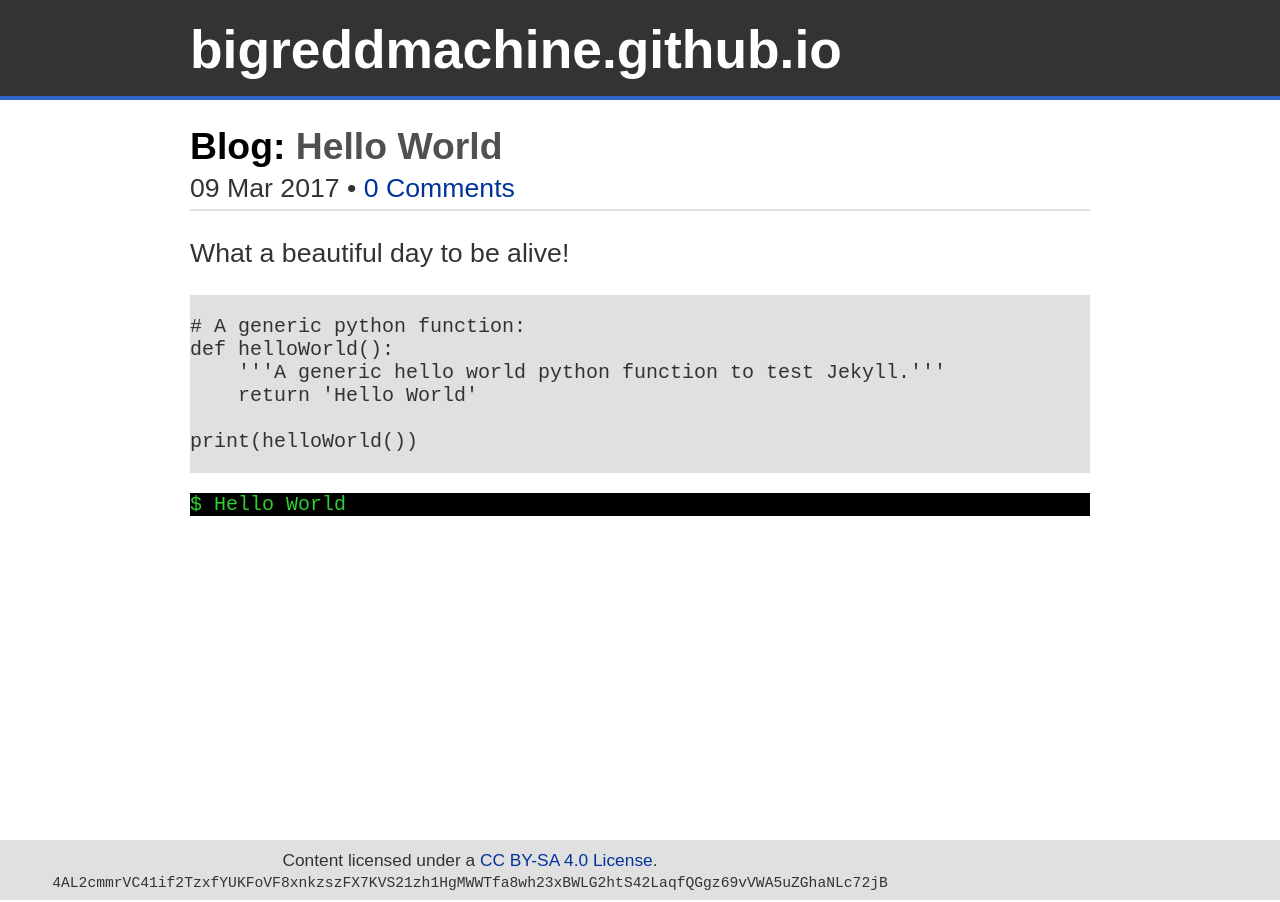
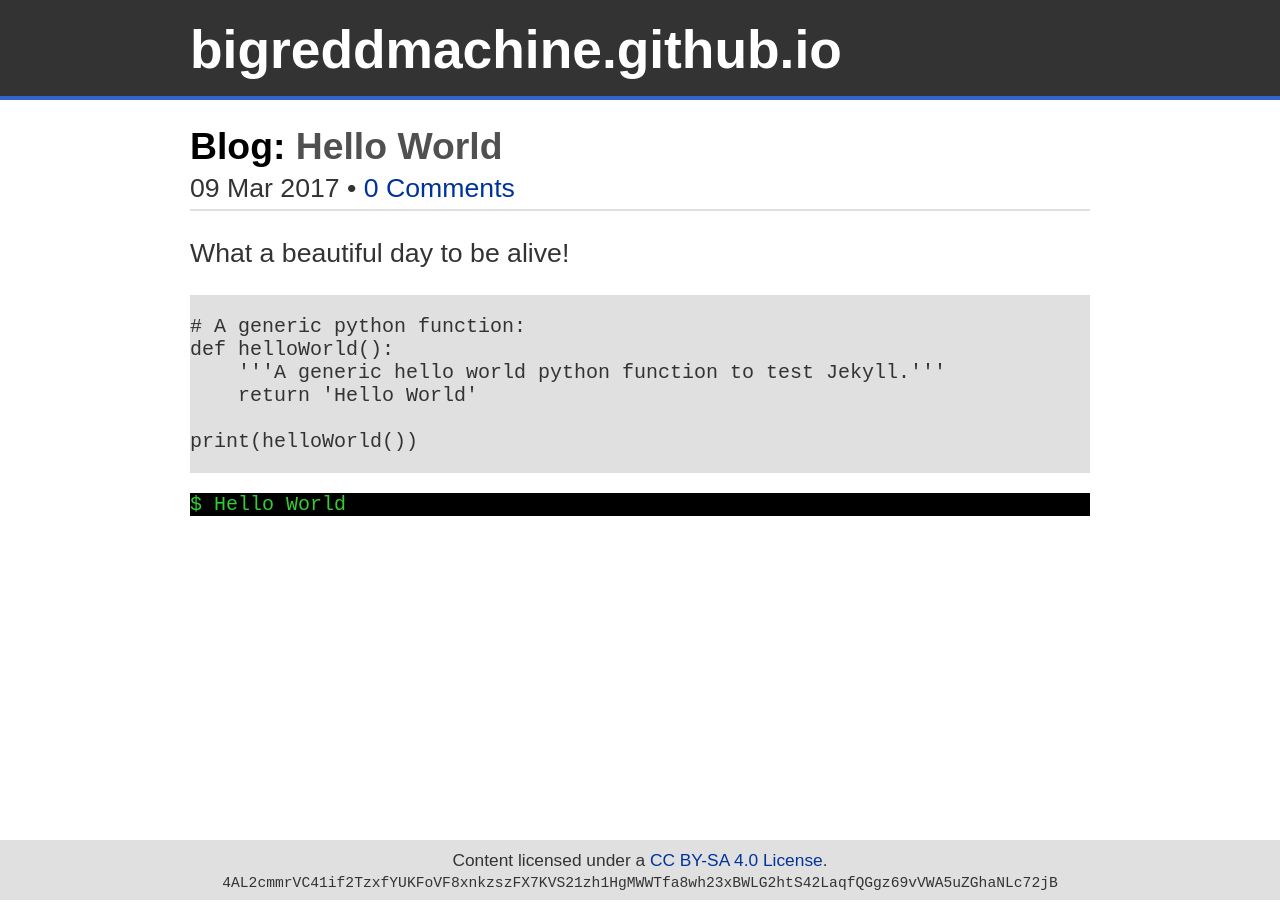
Before and after one commit to bigreddmachine/bigreddmachine.github.io, a Jekyll site: the page built from _posts/2017-03-09-hello-world.md, in a window 1280 px wide. Built offline with Jekyll 4.4.1, drawn with Linux system fonts in a browser that asks for light colours; comment, search, counter and statistics services are not loaded.

Commit message:
footer centered on all screens

```diff
--- a/css/main.css
+++ b/css/main.css
@@ -65,7 +65,7 @@ footer {
 header .content-container { padding: 0; }
 header .content-container h1 { margin: 0; font-size: 2em; }
 header .content-container h1 a { color: #FFFFFF; }
-footer .content-container { padding: 10px 0; margin: 0 20px; overflow: hidden; }
+footer .content-container { padding: 10px 0; width: calc( 100% - 40px ); overflow: hidden; }
 
 /* Blog Post Styling */
 p.blog-post-header { margin: 5px 0; }
@@ -109,4 +109,5 @@ p.blog-post-header { margin: 5px 0; }
 
 @media screen and (max-width: 400px) {
     header .content-container h1 { font-size: 1.15em; }
+    footer { font-size: 9pt; }
 }
```
